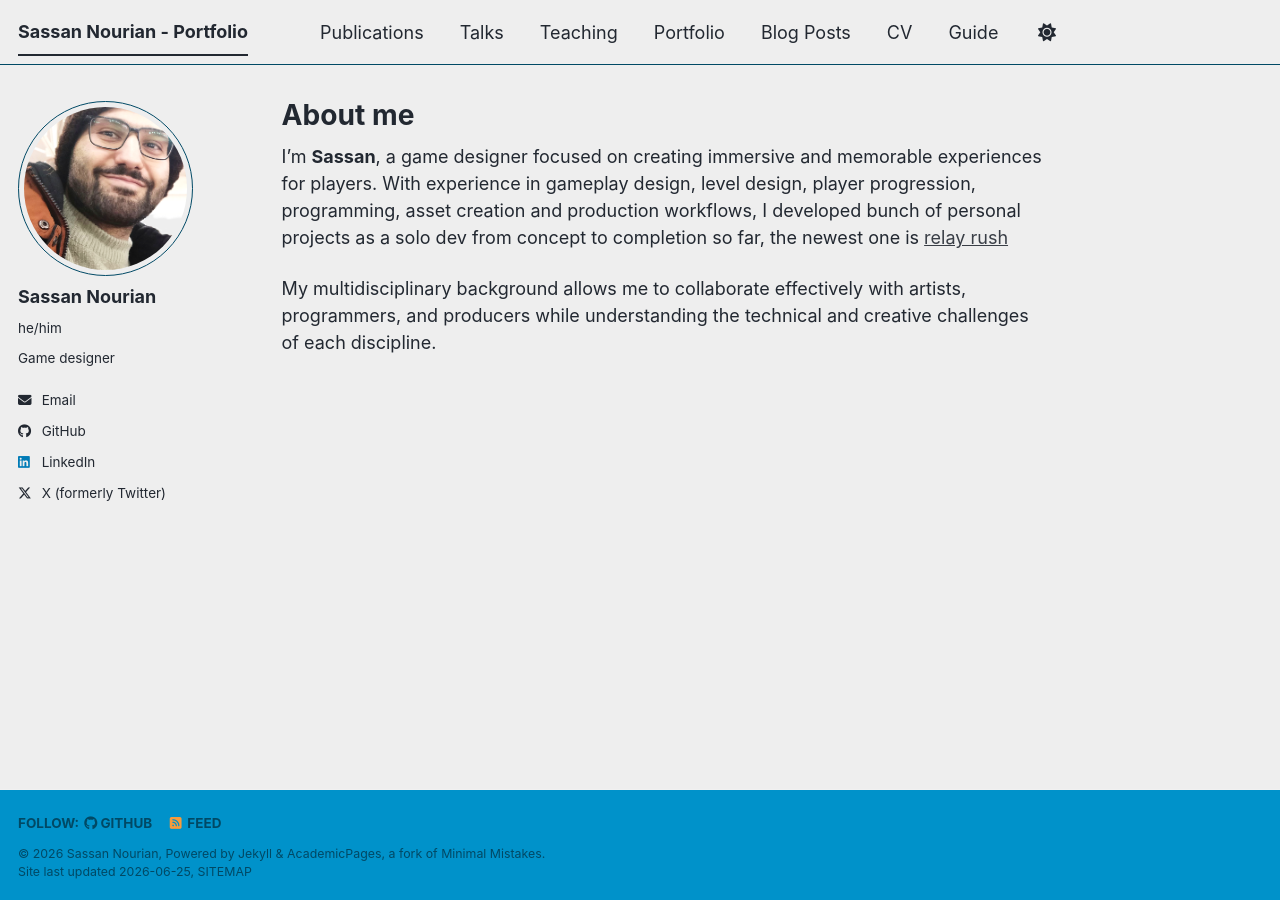
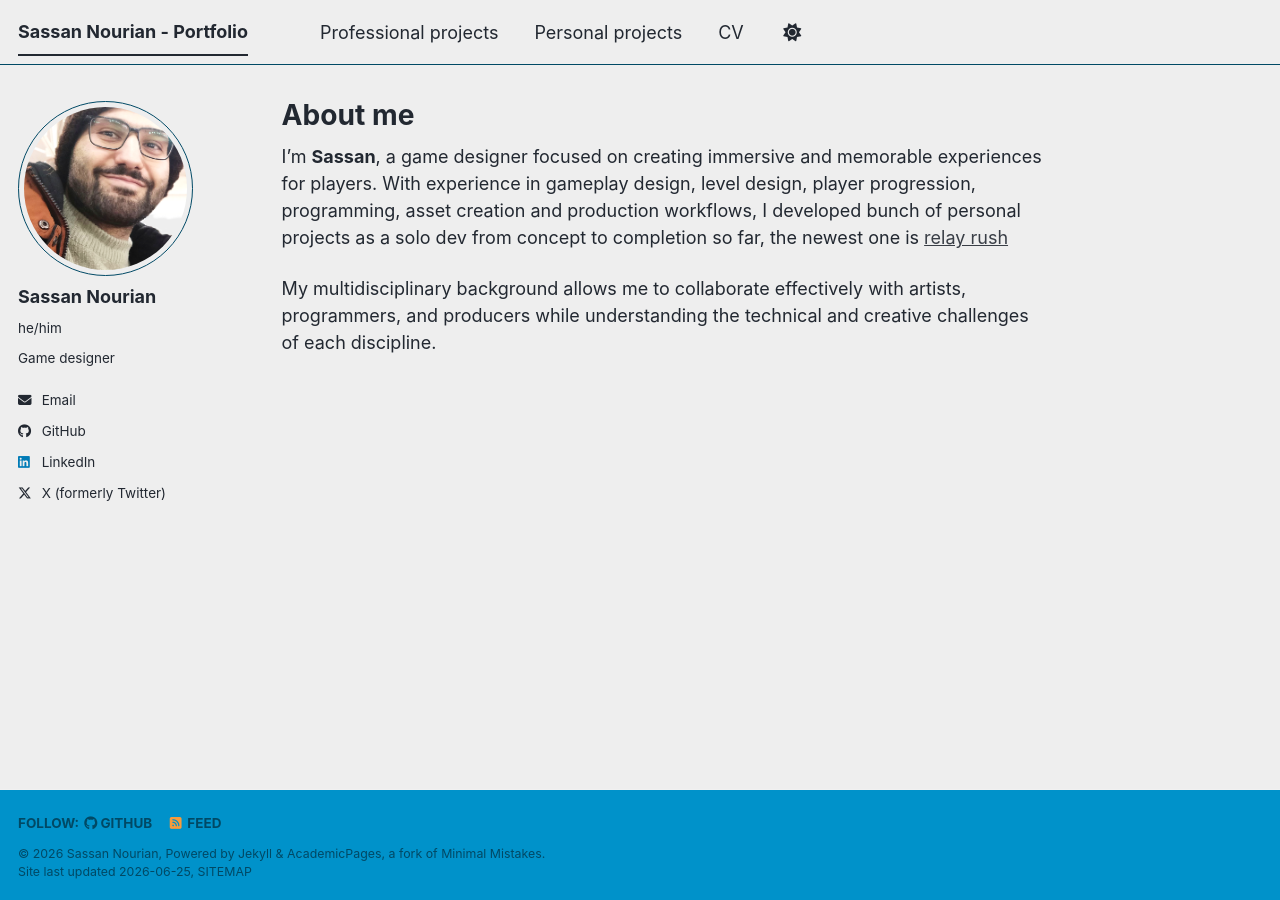
Before and after one commit to SassanTheDev/SassanTheDev.github.io, a Jekyll site: the page built from _pages/about.md, in a window 1280 px wide. Built offline with Jekyll 4.4.1, drawn with Linux system fonts in a browser that asks for light colours; a style sheet for code colours, icons or effects is not loaded; some of the changed lines change nothing that is shown.

Commit message:
Update navigation.yml

```diff
--- a/_data/navigation.yml
+++ b/_data/navigation.yml
@@ -8,20 +8,25 @@
 #      Markdown formatted page while the second is generated using JSON.
 
 main:
-  - title: "Publications"
-    url: /publications/
+  # - title: "Publications"
+  #   url: /publications/
 
-  - title: "Talks"
-    url: /talks/
+  # - title: "Talks"
+  #   url: /talks/
 
-  - title: "Teaching"
-    url: /teaching/
+  # - title: "Teaching"
+  #   url: /teaching/
 
-  - title: "Portfolio"
-    url: /portfolio/
+  # - title: "Portfolio"
+  #   url: /portfolio/
 
-  - title: "Blog Posts"
-    url: /year-archive/
+  # - title: "Blog Posts"
+  #   url: /year-archive/
+  - title: "Professional projects"
+    url: /professional-projects/
+
+  - title: "Personal projects"
+    url: /personal-projects/
 
   - title: "CV"
     url: /cv/
@@ -29,5 +34,5 @@ main:
   # - title: "CV"
   #   url: /cv-json/
 
-  - title: "Guide"
-    url: /markdown/
+  # - title: "Guide"
+  #   url: /markdown/
```
